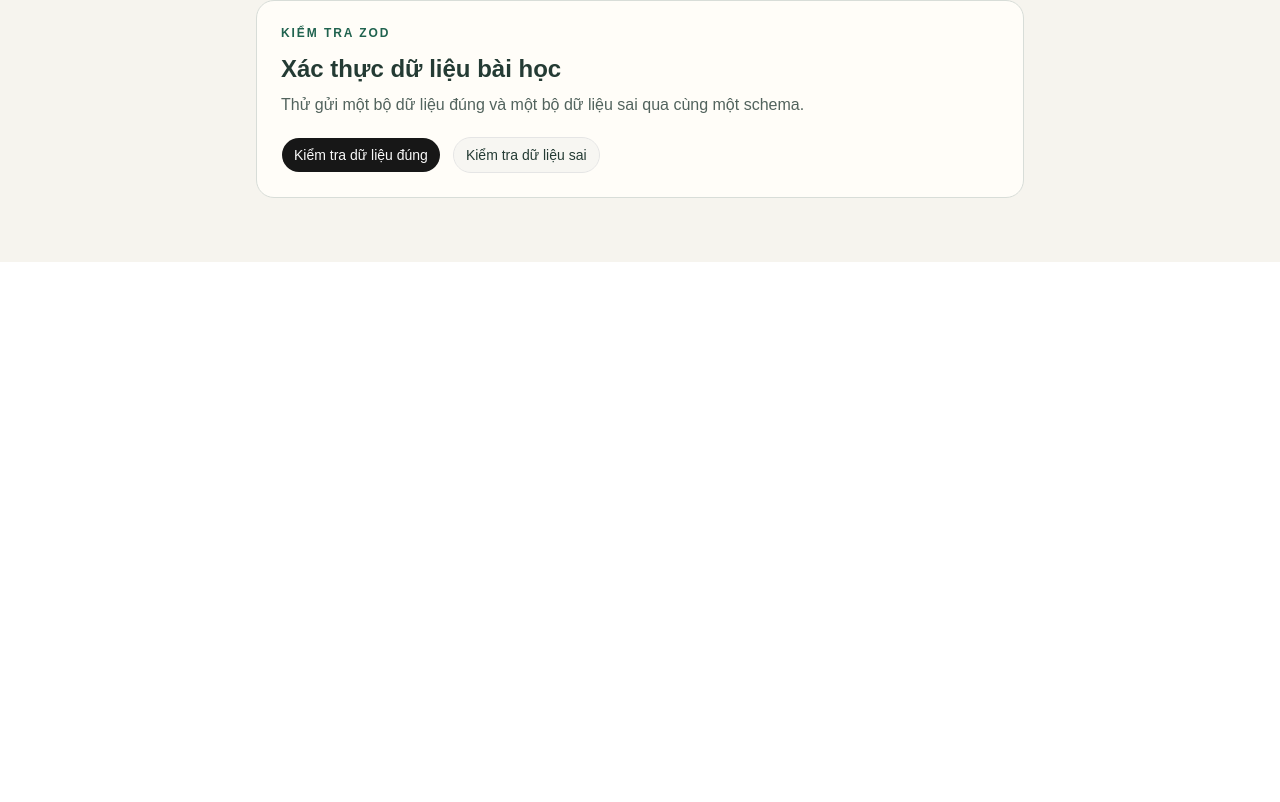
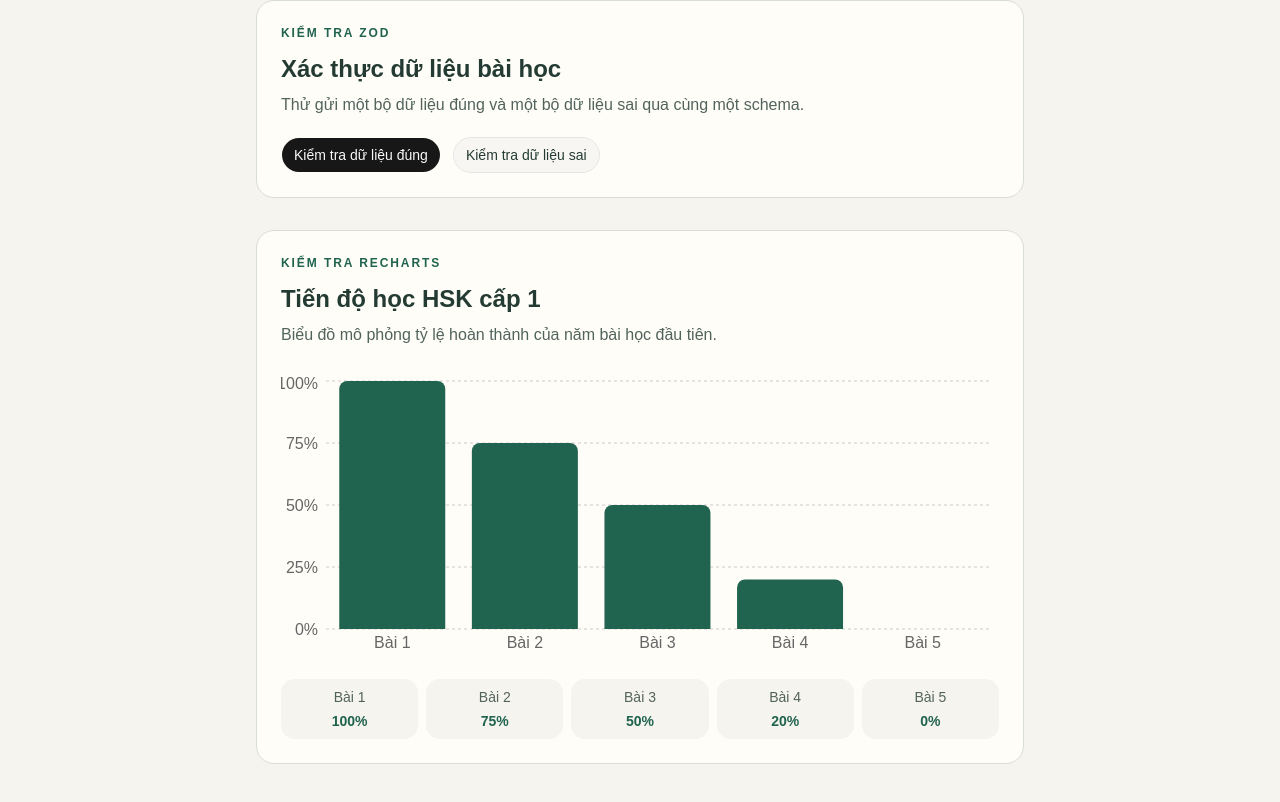
Before and after one commit to Cotruongzinh/moc-hsk, a React (Vite) app: page / in a window 1280 px wide. Shown: the part 1068-1870 px from the top of the page. Before the commit the page ends 1330 px from the top, so only its background shows below. Built offline with nearby package versions, Linux system fonts and the light colour scheme.

Commit message:
chore: add Recharts progress visualization

```diff
--- a/package.json
+++ b/package.json
@@ -21,7 +21,9 @@
     "cn": "^0.5.0",
     "react": "^19.3.1",
     "react-dom": "^19.3.1",
+    "react-is": "^19.3.1",
     "react-router": "^8.5.0",
+    "recharts": "^3.10.1",
     "tailwindcss": "^4.3.3",
     "tw-animate-css": "^1.4.0",
     "zod": "^4.6.7",
--- a/src/App.tsx
+++ b/src/App.tsx
@@ -1,7 +1,12 @@
+import { lazy, Suspense } from 'react'
 import { useQuery } from '@tanstack/react-query'
 import { Link, Route, Routes } from 'react-router'
 
 import { KiemTraZod } from '@/components/demo/kiem-tra-zod'
+
+const KiemTraRecharts = lazy(() =>
+  import('@/components/demo/kiem-tra-recharts'),
+)
 import { Button, buttonVariants } from '@/components/ui/button'
 import {
   type AudioSpeed,
@@ -204,6 +209,18 @@ function TrangChu() {
         <CaiDatHocThu />
 
         <KiemTraZod />
+
+        <Suspense
+          fallback={
+            <section className="mt-8 rounded-2xl border border-[#D8DDD8] bg-[#FFFDF8] p-6">
+              <p className="text-[#52635D]">
+                Đang tải biểu đồ tiến độ...
+              </p>
+            </section>
+          }
+        >
+          <KiemTraRecharts />
+        </Suspense>
       </div>
     </main>
   )
--- /dev/null
+++ b/src/components/demo/kiem-tra-recharts.tsx
@@ -0,0 +1,92 @@
+import {
+  Bar,
+  BarChart,
+  CartesianGrid,
+  ResponsiveContainer,
+  Tooltip,
+  XAxis,
+  YAxis,
+} from 'recharts'
+
+const duLieuTienDo = [
+  { bai: 'Bài 1', tienDo: 100 },
+  { bai: 'Bài 2', tienDo: 75 },
+  { bai: 'Bài 3', tienDo: 50 },
+  { bai: 'Bài 4', tienDo: 20 },
+  { bai: 'Bài 5', tienDo: 0 },
+]
+
+export default function KiemTraRecharts() {
+  return (
+    <section className="mt-8 rounded-2xl border border-[#D8DDD8] bg-[#FFFDF8] p-6">
+      <p className="text-xs font-semibold uppercase tracking-[0.16em] text-[#20634F]">
+        Kiểm tra Recharts
+      </p>
+
+      <h2 className="mt-3 text-2xl font-semibold">
+        Tiến độ học HSK cấp 1
+      </h2>
+
+      <p className="mt-2 text-[#52635D]">
+        Biểu đồ mô phỏng tỷ lệ hoàn thành của năm bài học đầu tiên.
+      </p>
+
+      <div className="mt-6 h-72 w-full min-w-0">
+        <ResponsiveContainer width="100%" height="100%">
+          <BarChart
+            data={duLieuTienDo}
+            margin={{
+              top: 10,
+              right: 10,
+              bottom: 0,
+              left: -15,
+            }}
+          >
+            <CartesianGrid
+              vertical={false}
+              strokeDasharray="3 3"
+            />
+
+            <XAxis
+              dataKey="bai"
+              tickLine={false}
+              axisLine={false}
+            />
+
+            <YAxis
+              domain={[0, 100]}
+              tickFormatter={(value) => `${value}%`}
+              tickLine={false}
+              axisLine={false}
+            />
+
+            <Tooltip
+              formatter={(value) => [`${value}%`, 'Hoàn thành']}
+            />
+
+            <Bar
+              dataKey="tienDo"
+              name="Hoàn thành"
+              fill="#20634F"
+              radius={[8, 8, 0, 0]}
+            />
+          </BarChart>
+        </ResponsiveContainer>
+      </div>
+
+      <div className="mt-5 grid grid-cols-2 gap-2 text-sm text-[#52635D] sm:grid-cols-5">
+        {duLieuTienDo.map((item) => (
+          <div
+            key={item.bai}
+            className="rounded-xl bg-[#F6F4EE] px-3 py-2 text-center"
+          >
+            <p>{item.bai}</p>
+            <p className="mt-1 font-semibold text-[#20634F]">
+              {item.tienDo}%
+            </p>
+          </div>
+        ))}
+      </div>
+    </section>
+  )
+}
```
Also changed, not shown: 1 other file (tests, documents, lock files or other folders).
